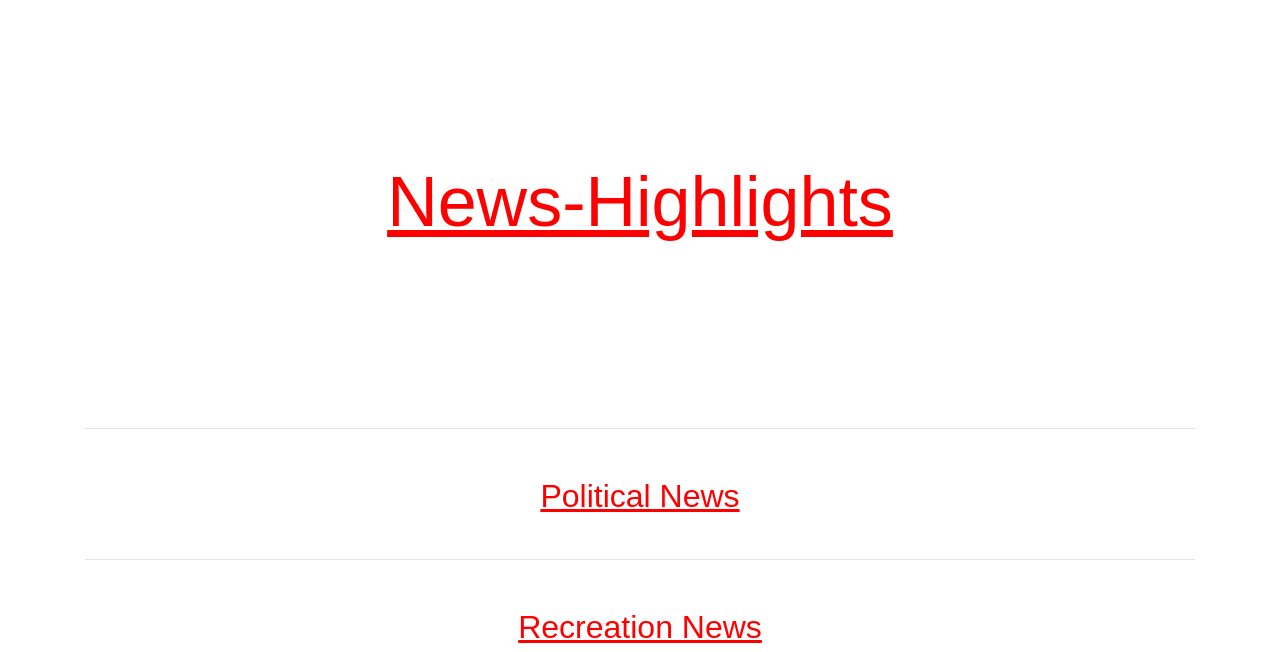
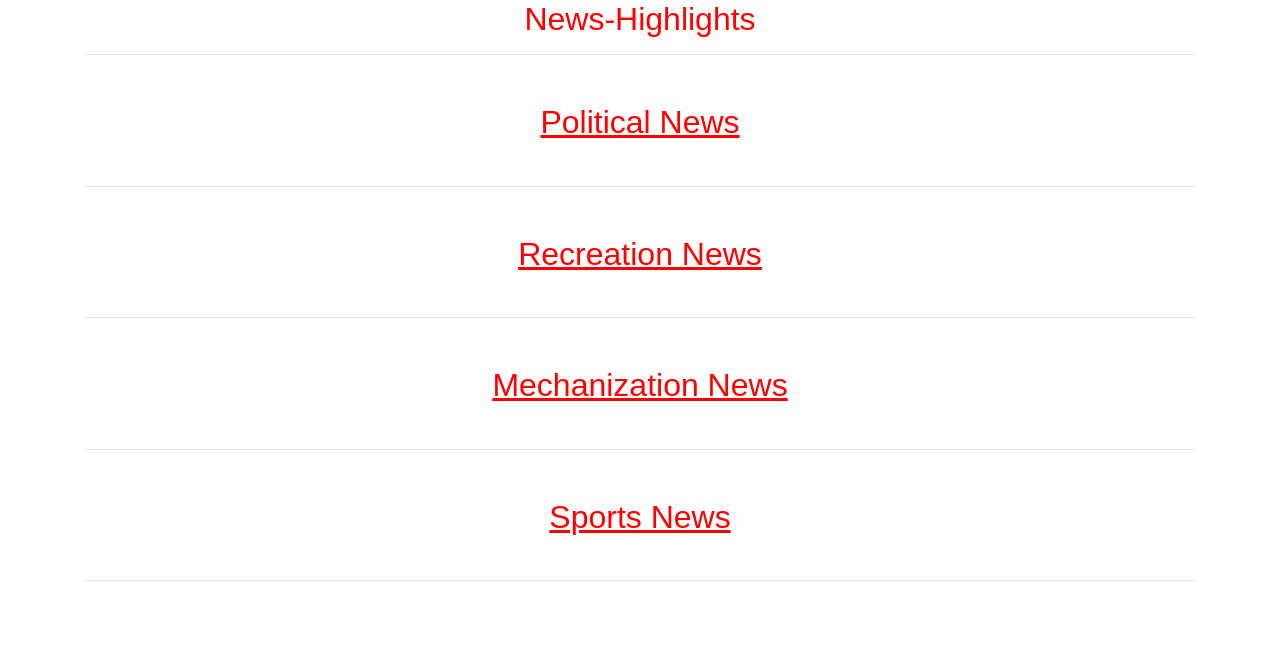
Before and after one commit to kalister5/news-highlights, a Flask app: template app/templates/index.html in a window 1280 px wide. Shown: the top 652 px of the page. After the commit the page ends 581 px from the top, so only its background shows below. Run offline with Flask 2, Linux system fonts and the light colour scheme; the template is opened without the code that fills it, so the values that code supplies are empty; some libraries are stand-ins or nearby versions.

Commit message:
add a header

```diff
--- a/app/templates/index.html
+++ b/app/templates/index.html
@@ -3,13 +3,8 @@
 
 {% block content%}
 
-<div class="row" id="top">
-
-  <h1>News-Highlights</h1>
-
-</div>
-
 <div class="container">
+    <h2>News-Highlights</h2>
   <div class="middle">
     <hr>
     <div class="row">
```
